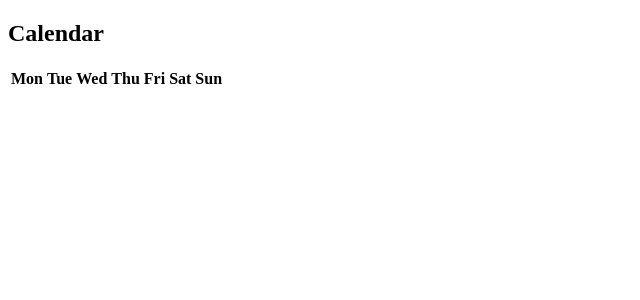
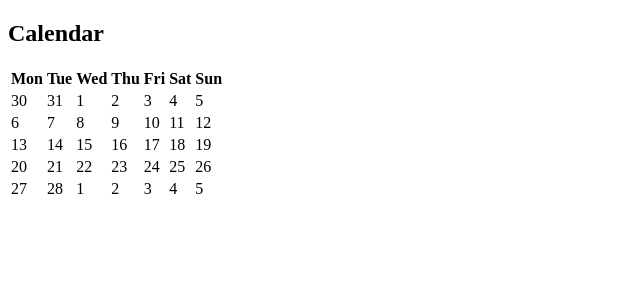
Before and after one commit to IevaSta/18-calendar, a React (Create React App) app: page / in a window 1280 px wide. Shown: the top 300 px of the page, without its empty margins (0-640 px from the left). Built offline with nearby package versions, Linux system fonts and the light colour scheme.

Commit message:
case RENDER_CALENDAR

```diff
--- a/src/Actions/calendarActions.js
+++ b/src/Actions/calendarActions.js
@@ -0,0 +1,7 @@
+import { RENDER_CALENDAR } from "../ActionsTypes/calendarActionsTypes";
+
+export function renderCalendar() {
+    return {
+        type: RENDER_CALENDAR
+    }
+}
--- a/src/ActionsTypes/calendarActionsTypes.js
+++ b/src/ActionsTypes/calendarActionsTypes.js
@@ -0,0 +1 @@
+export const RENDER_CALENDAR = 'RENDER_CALENDAR';
--- a/src/App.jsx
+++ b/src/App.jsx
@@ -8,13 +8,13 @@ import calendarReducer from './Reducer/calendarReducer';
 
 function App() {
 
-  const [data, dispachData] = useReducer(calendarReducer, null);
+  const [dataCalendar, dispachDataCalendar] = useReducer(calendarReducer, null);
 
   return (
     <DataContext.Provider
       value={{
-        data,
-        dispachData
+        dataCalendar,
+        dispachDataCalendar
       }}>
 
       <Header />
--- a/src/Components/Calendar.jsx
+++ b/src/Components/Calendar.jsx
@@ -1,6 +1,7 @@
 import CalendarDays from "./CalendarDays";
 
 function Calendar() {
+
     return (
         <>
             <h2>Calendar</h2>
--- a/src/Components/CalendarDays.jsx
+++ b/src/Components/CalendarDays.jsx
@@ -1,32 +1,23 @@
-import { useState } from "react";
+import DataContext from "./DataContext";
+import { useContext, useEffect } from "react";
+import { renderCalendar } from "../Actions/calendarActions";
 
 function CalendarDays() {
+    const { dataCalendar, dispachDataCalendar } = useContext(DataContext);
 
-    const [weeksTr, setWeeksTr] = useState([{}]);
-
-    /*
-    [{
-        weekDay : 1-7,
-        day: 1-31
-    }]
-    */
-
-    const today = new Date();
-
-    const year = today.getFullYear();
-    const month = today.getMonth();
-
-    const daysInMonth = new Date(year, month + 1, 0).getDate();
-
-
-
-    /*
-    savaites dienu listas ==> [1..7]   tr
-    metodas menesio dienu listui 28-30-31    td
-    */
+    useEffect(() => {
+        dispachDataCalendar(renderCalendar())
+    }, [dispachDataCalendar]);
 
     return (
         <tbody>
+            {dataCalendar && dataCalendar.data.map((week, i) => {
+                return (
+                    <tr key={i} >
+                        {week.map(day => <td key={day.value} >{day.value}</td>)}
+                    </tr>
+                )
+            })}
 
         </tbody>
     )
--- a/src/Reducer/calendarReducer.js
+++ b/src/Reducer/calendarReducer.js
@@ -1,10 +1,60 @@
+import { RENDER_CALENDAR } from "../ActionsTypes/calendarActionsTypes";
+
 function calendarReducer(state, action) {
 
+    let newState = state ? { ...state } :
+        {
+            lastYear: '',
+            lastMonth: '',
+            data: []
+        };
 
+    const today = new Date();
+
+    let currentYear = today.getFullYear(); //2023
+    let currentMonth = today.getMonth(); //0....11
+
+    const renderData = () => {
+        newState.data = [];
+        newState.lastYear = currentYear;
+        newState.lastMonth = currentMonth;
+
+        const prevDaysInMonth = new Date(currentYear, currentMonth, 0).getDate();
+        const daysInMonth = new Date(currentYear, currentMonth + 1, 0).getDate();
+        let day = 0;
+
+        while (day < daysInMonth) {
+            let week = [];
+
+            for (let i = 0; i < 7; i++) {
+                let dayObj = { value: '', className: '' };
+
+                const weekDay = new Date(currentYear, currentMonth, day).getDay();
+
+                if (i === weekDay && day < daysInMonth) {
+                    dayObj.value = ++day;
+                } else if (day >= daysInMonth) {
+                    dayObj.value = ++day - daysInMonth;
+                } else {
+                    dayObj.value = prevDaysInMonth - (weekDay - i) + 1;
+                }
+
+                week = [...week, dayObj];
+            }
+            newState.data = [...newState.data, week];
+        }
+    }
 
     switch (action.type) {
+        case RENDER_CALENDAR:
+            renderData();
+            break;
+
         default:
     }
+
+    return newState;
+
 }
 
 export default calendarReducer;
```
